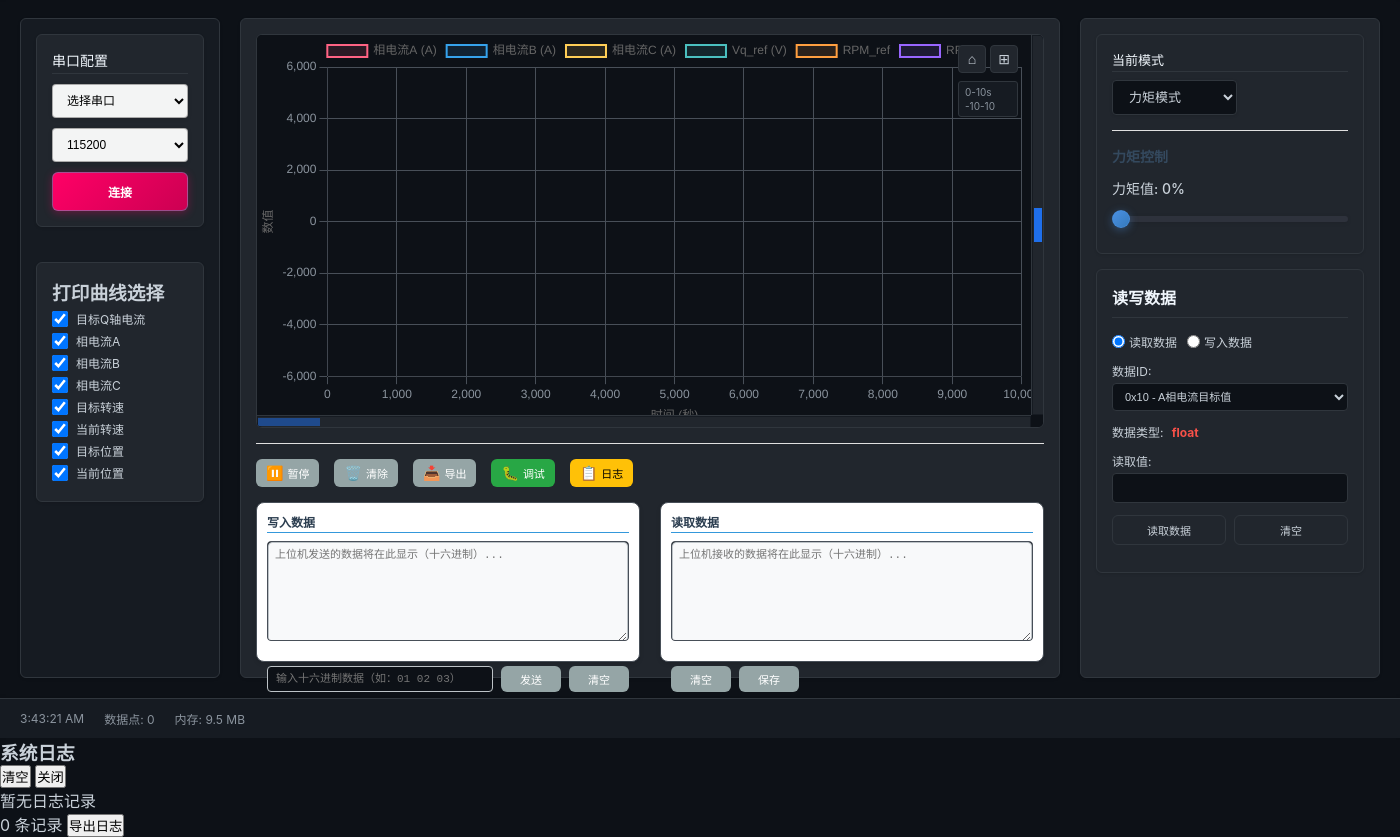
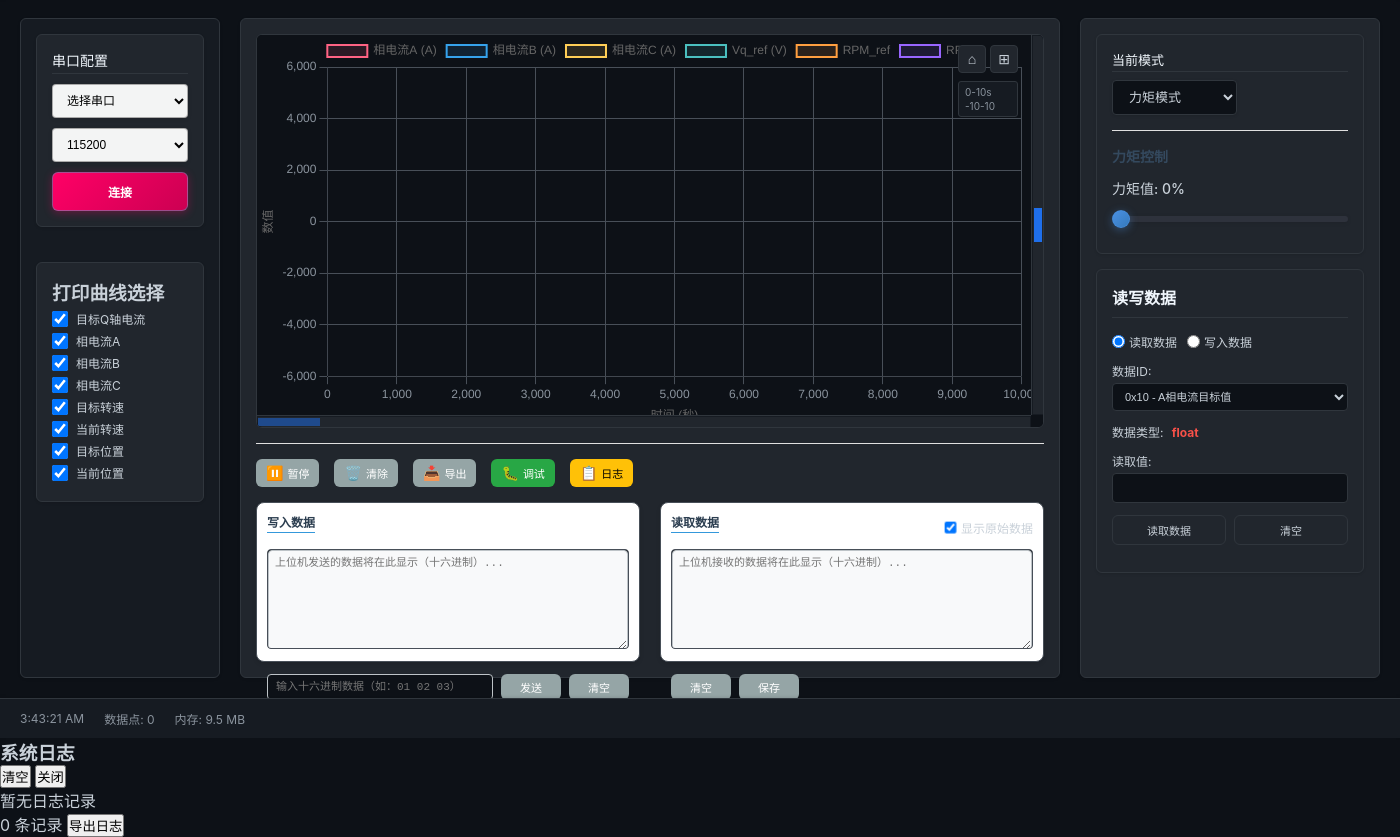
Before and after one commit to GithubHovey/FOC_monitor, an Electron app: page src/frontend/pages/index.html in a window 1400 px wide. Shown: the part 62-899 px from the top of the page. Drawn offline with Linux system fonts and the light colour scheme; no server answers.

Commit message:
receive raw data enable

```diff
--- a/src/frontend/pages/index.html
+++ b/src/frontend/pages/index.html
@@ -120,7 +120,9 @@
                 <!-- 数据通信区域 -->
                 <div class="data-communication">
                     <div class="comm-section">
-                        <h4>写入数据</h4>
+                        <div class="section-header">
+                            <h4>写入数据</h4>
+                        </div>
                         <div class="hex-display-area">
                             <textarea id="send-data-display" readonly placeholder="上位机发送的数据将在此显示（十六进制）..."></textarea>
                         </div>
@@ -132,7 +134,13 @@
                     </div>
 
                     <div class="comm-section">
-                        <h4>读取数据</h4>
+                        <div class="section-header">
+                            <h4>读取数据</h4>
+                            <label class="raw-data-toggle compact">
+                                <input type="checkbox" id="show-raw-data" checked>
+                                <span>显示原始数据</span>
+                            </label>
+                        </div>
                         <div class="hex-display-area">
                             <textarea id="receive-data-display" readonly placeholder="上位机接收的数据将在此显示（十六进制）..."></textarea>
                         </div>
--- a/src/frontend/styles/main.css
+++ b/src/frontend/styles/main.css
@@ -618,6 +618,47 @@ body:not(.fullscreen) .data-communication {
     flex-shrink: 0;
     color: #f0f6fc;
     margin-bottom: 8px;
+}
+
+.section-header {
+    display: flex;
+    justify-content: space-between;
+    align-items: center;
+    margin-bottom: 8px;
+}
+
+.section-header h4 {
+    margin: 0;
+    color: #f0f6fc;
+}
+
+.raw-data-toggle {
+    display: flex;
+    align-items: center;
+    gap: 8px;
+    font-size: 13px;
+    color: #c9d1d9;
+    cursor: pointer;
+    user-select: none;
+}
+
+.raw-data-toggle.compact {
+    font-size: 12px;
+    gap: 4px;
+}
+
+.raw-data-toggle input[type="checkbox"] {
+    margin: 0;
+    cursor: pointer;
+    transform: scale(0.9);
+}
+
+.raw-data-toggle span {
+    font-weight: 500;
+}
+
+.raw-data-toggle.compact span {
+    font-weight: normal;
 }
 
 .hex-display-area {
--- a/src/frontend/utils/dataCommunication.js
+++ b/src/frontend/utils/dataCommunication.js
@@ -22,7 +22,8 @@ class DataCommunicationManager {
             sendHexBtn: document.getElementById('send-hex-btn'),
             clearSendBtn: document.getElementById('clear-send-btn'),
             clearReceiveBtn: document.getElementById('clear-receive-btn'),
-            saveReceiveBtn: document.getElementById('save-receive-btn')
+            saveReceiveBtn: document.getElementById('save-receive-btn'),
+            showRawDataCheckbox: document.getElementById('show-raw-data')
         };
     }
 
@@ -58,6 +59,11 @@ class DataCommunicationManager {
         // 输入验证
         this.elements.hexInput.addEventListener('input', (e) => {
             this.validateHexInput(e.target);
+        });
+
+        // 原始数据显示控制
+        this.elements.showRawDataCheckbox.addEventListener('change', () => {
+            this.toggleRawDataDisplay();
         });
     }
 
@@ -168,8 +174,10 @@ class DataCommunicationManager {
             this.receiveHistory.shift();
         }
 
-        // 更新显示
-        this.updateReceiveDisplay();
+        // 更新显示（如果启用了原始数据显示）
+        if (this.elements.showRawDataCheckbox.checked) {
+            this.updateReceiveDisplay();
+        }
 
         if (window.logger) {
             window.logger.info(`接收数据: ${hexDisplay}`);
@@ -216,6 +224,22 @@ class DataCommunicationManager {
         this.receiveHistory = [];
         this.updateReceiveDisplay();
         this.showMessage('已清空接收记录', 'info');
+    }
+
+    toggleRawDataDisplay() {
+        if (this.elements.showRawDataCheckbox.checked) {
+            // 如果启用显示，立即更新显示
+            this.updateReceiveDisplay();
+            if (window.logger) {
+                window.logger.info('已启用原始数据显示');
+            }
+        } else {
+            // 如果禁用显示，清空显示区域
+            this.elements.receiveDataDisplay.value = '';
+            if (window.logger) {
+                window.logger.info('已禁用原始数据显示');
+            }
+        }
     }
 
     saveReceiveData() {
```
